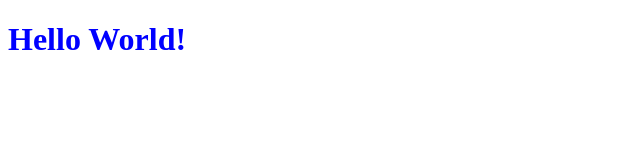
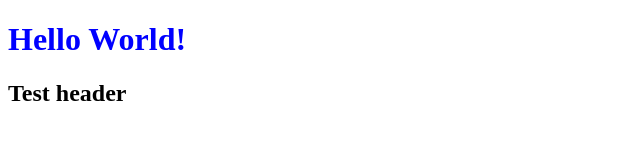
Before and after one commit to richywang/website-template, a plain HTML site: page index.html in a window 1280 px wide. Shown: the whole page, without its empty margins (0-640 px from the left). Drawn offline with Linux system fonts and the light colour scheme.

Commit message:
Added header2

```diff
--- a/index.html
+++ b/index.html
@@ -9,5 +9,6 @@
 </head>
 <body>
     <h1>Hello World!</h1>
+    <h2>Test header</h2>
 </body>
 </html>
```
Also changed, not shown: 1 other file.
